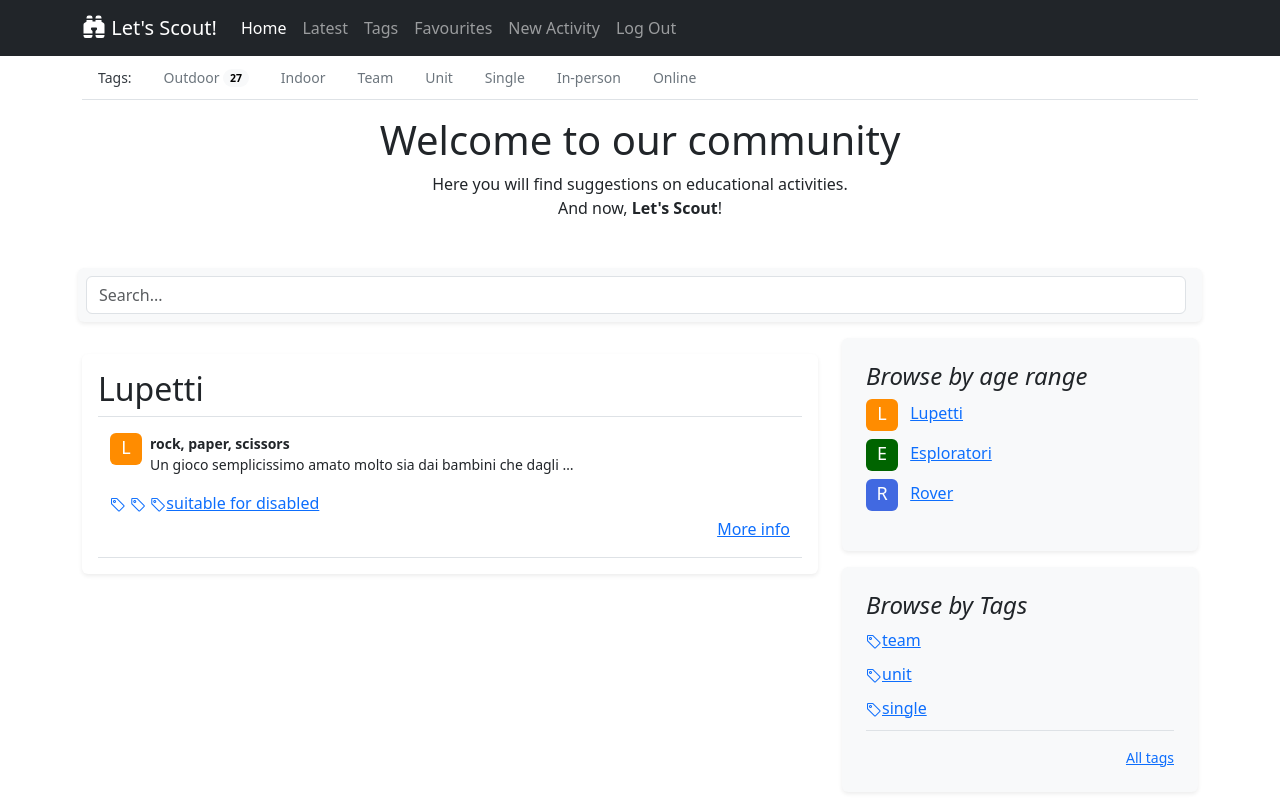
After one commit to Carlo-F/CS50W, a Django app: page /categories/lupetti in a window 1280 px wide. The commit adds this page. Run offline with Django 4.2, Linux system fonts and the light colour scheme; a user stored in the database is signed in; data comes from the database, SQL or seed files in the repository; both versions use the stored data as it was after the commit.

Commit message:
create category page

```diff
--- a/scout/models.py
+++ b/scout/models.py
@@ -28,28 +28,28 @@ class Activity(models.Model):
     title = models.CharField(max_length=180)
     user = models.ForeignKey("User", on_delete=models.CASCADE, related_name="activities")
     AGE_RANGES = [
-        ("L", "Lupetti"),
-        ("E", "Esploratori"),
-        ("R", "Rover"),
+        ("lupetti", "Lupetti"),
+        ("esploratori", "Esploratori"),
+        ("rover", "Rover"),
     ]
     LOCATIONS = [
-        ("ID", "indoor activity"),
-        ("OD", "outdoor activity"),
-        ("OL", "online activity"),
-        ("IP", "in-person activity"),
+        ("indorr", "indoor activity"),
+        ("outdoor", "outdoor activity"),
+        ("online", "online activity"),
+        ("in-person", "in-person activity"),
     ]
     GAME_MODES = [
-        ("T", "TEAM"),
-        ("U", "UNIT"),
-        ("S", "SINGLE")
+        ("team", "Team"),
+        ("unit", "Unit"),
+        ("single", "Single")
     ]
-    age_range = models.CharField(max_length=1, choices=AGE_RANGES, default="L")
-    location = models.CharField(max_length=2, choices=LOCATIONS, default="OD")
+    age_range = models.CharField(max_length=80, choices=AGE_RANGES, default="lupetti")
+    location = models.CharField(max_length=80, choices=LOCATIONS, default="outdoor")
     educational_goals = models.CharField(max_length=180, choices=EducationalGoal.EDUCATIONAL_GOALS)
     duration = models.IntegerField(help_text="Duration of the activity in minutes")
-    required_materials = models.CharField(blank=False, max_length=180, default=None)
+    required_materials = models.CharField(blank=True, max_length=180, default=None)
     method = models.TextField(default=None)
-    game_mode = models.CharField(max_length=1, choices=GAME_MODES, default="T")
+    game_mode = models.CharField(max_length=80, choices=GAME_MODES, default="team")
     is_suitable_for_disabled = models.BooleanField(default=0)
     # add more tags
     timestamp = models.DateTimeField(auto_now_add=True)
--- a/scout/templates/scout/activity-card-small.html
+++ b/scout/templates/scout/activity-card-small.html
@@ -1,8 +1,8 @@
 <!-- activity card small -->
 <div class="d-flex text-body-secondary pt-3">
     <svg class="bd-placeholder-img flex-shrink-0 me-2 rounded" width="32" height="32" xmlns="http://www.w3.org/2000/svg" role="img" aria-label="Placeholder: 32x32" preserveAspectRatio="xMidYMid slice" focusable="false">
-        <rect class="{{ activity.age_range|lower}}" width="100%" height="100%" fill="#007bff"/>
-        <text x="50%" y="50%" fill="#ffffff" dy=".3em">{{ activity.age_range}}</text>
+        <rect class="{{ activity.age_range|first|lower}}" width="100%" height="100%" fill="#007bff"/>
+        <text x="50%" y="50%" fill="#ffffff" dy=".3em">{{ activity.age_range|first|upper}}</text>
     </svg>
     <div class="pb-3 mb-0 small lh-sm border-bottom w-100">
     <div class="d-flex justify-content-between">
--- a/scout/templates/scout/activity-card.html
+++ b/scout/templates/scout/activity-card.html
@@ -2,8 +2,8 @@
 <div class="row py-3 border-bottom">
     <div class="col-12 d-flex">
     <svg class="bd-placeholder-img flex-shrink-0 me-2 rounded" width="32" height="32" xmlns="http://www.w3.org/2000/svg" role="img" aria-label="Placeholder: 32x32" preserveAspectRatio="xMidYMid slice" focusable="false">
-        <rect class="{{ activity.age_range|lower}}" width="100%" height="100%" fill="#007bff"/>
-        <text x="50%" y="50%" fill="#ffffff" dy=".3em">{{ activity.age_range}}</text>
+        <rect class="{{ activity.age_range|first|lower}}" width="100%" height="100%" fill="#007bff"/>
+        <text x="50%" y="50%" fill="#ffffff" dy=".3em">{{ activity.age_range|first|upper}}</text>
     </svg>
     <p class="pb-3 mb-0 small">
         <strong class="d-block text-gray-dark">{{ activity.title }}</strong>
--- /dev/null
+++ b/scout/templates/scout/category.html
@@ -0,0 +1,17 @@
+{% extends "scout/layout.html" %}
+
+{% block body %}
+    <div class="my-3 p-3 bg-body rounded shadow-sm">
+      <h2 class="border-bottom pb-2 mb-0">{{ category|capfirst }}</h2>
+      <div class="container">
+        {% if activities.object_list %}
+          {% for activity in activities.object_list %}
+              {% include "scout/activity-card.html" %}
+          {% endfor %}
+        {% else %}
+          <p class="p-2">Nessuna attività disponibile per questa categoria.</p>
+        {% endif %}
+      </div>
+
+    </div>
+{% endblock %}
--- a/scout/templates/scout/navbar.html
+++ b/scout/templates/scout/navbar.html
@@ -14,7 +14,7 @@
             <ul class="navbar-nav me-auto mb-2 mb-lg-0">
 
                 <li class="nav-item">
-                    <a class="nav-link active" aria-current="page" href="#">Home</a>
+                    <a class="nav-link active" aria-current="page" href="{% url 'index' %}">Home</a>
                 </li>
                 <li class="nav-item">
                     <a class="nav-link" href="#">Latest</a>
--- a/scout/templates/scout/sidebar.html
+++ b/scout/templates/scout/sidebar.html
@@ -1,6 +1,6 @@
 <div class="position-sticky" style="top: 2rem;">
     <div class="p-4 mb-3 bg-light rounded shadow-sm">
-        <h4 class="fst-italic">Categories</h4>
+        <h4 class="fst-italic">Browse by age range</h4>
         <ol class="list-unstyled">
             <li class="mb-2">
                 <svg class="bd-placeholder-img flex-shrink-0 me-2 rounded" width="32" height="32" xmlns="http://www.w3.org/2000/svg" role="img" aria-label="Placeholder: 32x32" preserveAspectRatio="xMidYMid slice" focusable="false">
@@ -8,7 +8,7 @@
                     <rect class="l" width="100%" height="100%" fill="#007bff"/>
                     <text x="50%" y="50%" fill="#ffffff" dy=".3em">L</text>
                 </svg>
-                <a href="#">
+                <a href="{% url 'category' category='lupetti' %}">
                     Lupetti
                 </a>
             </li>
@@ -18,7 +18,7 @@
                     <rect class="e" width="100%" height="100%" fill="#007bff"/>
                     <text x="50%" y="50%" fill="#ffffff" dy=".3em">E</text>
                 </svg>
-                <a href="#">
+                <a href="{% url 'category' category='esploratori' %}">
                     Esploratori
                 </a>
             </li>
@@ -28,7 +28,7 @@
                     <rect class="r" width="100%" height="100%" fill="#007bff"/>
                     <text x="50%" y="50%" fill="#ffffff" dy=".3em">R</text>
                 </svg>
-                <a href="#">
+                <a href="{% url 'category' category='rover' %}">
                     Rover
                 </a>
             </li>
@@ -36,7 +36,7 @@
     </div>
 
     <div class="p-4 mb-3 bg-light rounded shadow-sm">
-        <h4 class="fst-italic">Tags</h4>
+        <h4 class="fst-italic">Browse by Tags</h4>
         <ol class="list-unstyled mb-0 border-bottom">
             <li class="mb-2"><a href="#"><i class="bi bi-tag"></i>team</a></li>
             <li class="mb-2"><a href="#"><i class="bi bi-tag"></i>unit</a></li>
--- a/scout/urls.py
+++ b/scout/urls.py
@@ -6,5 +6,8 @@ urlpatterns = [
     path("login", views.login_view, name="login"),
     path("logout", views.logout_view, name="logout"),
     path("register", views.register, name="register"),
+    path("categories/<str:category>", views.category, name="category"),
+
+    # api
     path("activities", views.activities, name="activities"),
 ]
--- a/scout/views.py
+++ b/scout/views.py
@@ -2,8 +2,7 @@ import json
 from django.contrib.auth import authenticate, login, logout
 from django.contrib.auth.decorators import login_required
 from django.db import IntegrityError
-from django.http import JsonResponse
-from django.http import HttpResponse, HttpResponseRedirect
+from django.http import JsonResponse, HttpResponse, HttpResponseRedirect, Http404
 from django.shortcuts import render
 from django.urls import reverse
 from django.views.decorators.csrf import csrf_exempt
@@ -30,6 +29,22 @@ def index(request):
     return render(request, "scout/index.html", {
         "activities": page_obj
     })
+
+def category(request,category):
+    if any(key == category for key, value in Activity.AGE_RANGES):
+        activities = Activity.objects.filter(age_range=category).order_by('-timestamp')
+
+        paginator = Paginator(activities, 10)
+
+        page_number = request.GET.get('page')
+        page_obj = paginator.get_page(page_number)
+
+        return render(request, "scout/category.html", {
+            "category": category,
+            "activities": page_obj
+        })
+    else:
+        raise Http404(f"{category} is not a valid input")
 
 def login_view(request):
     if request.method == "POST":
```
Also changed, not shown: db.sqlite3, scout/migrations/0007_alter_activity_age_range_alter_activity_game_mode_and_more.py (added), scout/migrations/0008_alter_activity_required_materials.py (added), scout/migrations/0009_alter_activity_game_mode.py (added).
